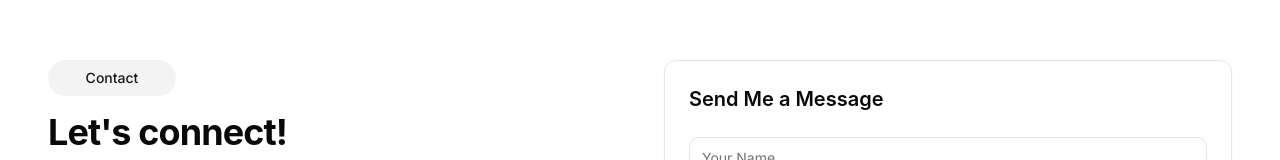
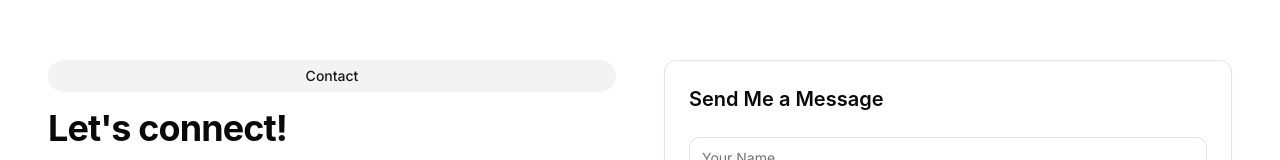
Before and after one commit to miauy/mia-personalwebsite, a React (Vite) app: page / in a window 1280 px wide. Shown: the part 3492-3652 px from the top of the page. Built offline with nearby package versions, Linux system fonts and the light colour scheme.

Commit message:
Fix: Contact section margins
Make the margins in the contact section consistent with the rest of the site.

```diff
--- a/src/components/sections/Contact.tsx
+++ b/src/components/sections/Contact.tsx
@@ -14,7 +14,7 @@ export function Contact() {
           <div className="flex flex-col">
             <div
               className={cn(
-                "inline-block mb-4 px-4 py-2 rounded-full text-center w-32",
+                "inline-block mb-4 px-6 py-1.5 rounded-full text-center w-auto",
                 "bg-primary/5 text-primary text-sm font-medium",
                 "dark:bg-primary/10"
               )}
```
